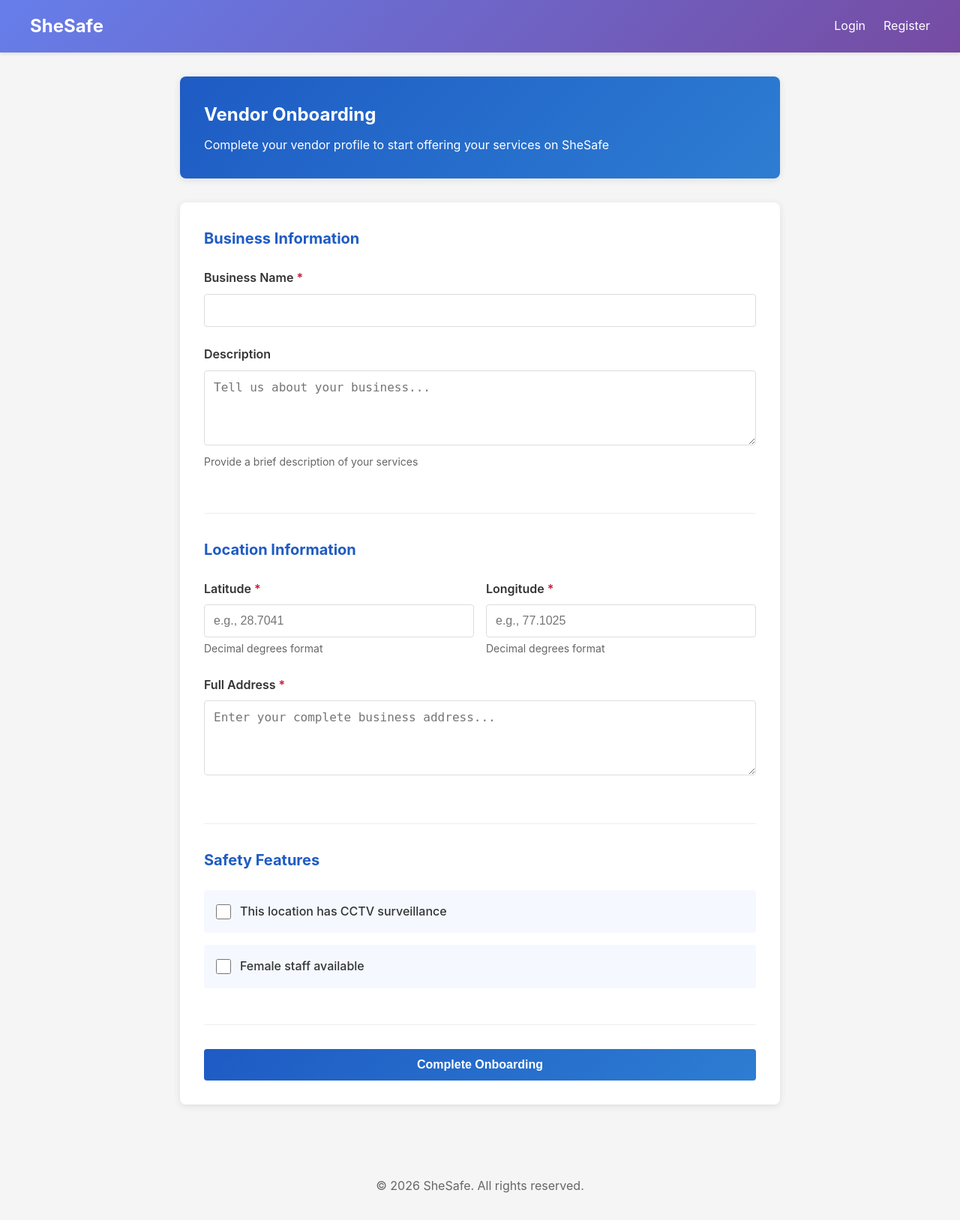
After one commit to 25f1002177/SheSafe, a Flask app: template app/templates/vendor_onboard.html in a window 1280 px wide. The commit adds this page. Shown: the whole page at 75% size. Run offline with Flask 3, Linux system fonts and the light colour scheme; the template is opened without the code that fills it, so the values that code supplies are empty.

Commit message:
Vendor Onboarding implemented

```diff
--- /dev/null
+++ b/app/templates/vendor_onboard.html
@@ -0,0 +1,256 @@
+{% extends "base.html" %}
+
+{% block title %}Vendor Onboarding - SheSafe{% endblock %}
+
+{% block styles %}
+<style>
+    .onboard-container {
+        max-width: 800px;
+        margin: 2rem auto;
+    }
+
+    .onboard-header {
+        background: linear-gradient(135deg, #1e5bc4 0%, #2d7dd2 100%);
+        color: white;
+        padding: 2rem;
+        border-radius: 8px;
+        margin-bottom: 2rem;
+        box-shadow: 0 2px 10px rgba(0, 0, 0, 0.1);
+    }
+
+    .onboard-header h2 {
+        margin-bottom: 0.5rem;
+    }
+
+    .onboard-form {
+        background: white;
+        padding: 2rem;
+        border-radius: 8px;
+        box-shadow: 0 2px 10px rgba(0, 0, 0, 0.1);
+    }
+
+    .form-section {
+        margin-bottom: 2rem;
+        padding-bottom: 2rem;
+        border-bottom: 1px solid #eee;
+    }
+
+    .form-section:last-child {
+        border-bottom: none;
+        margin-bottom: 0;
+        padding-bottom: 0;
+    }
+
+    .form-section h3 {
+        color: #1e5bc4;
+        margin-bottom: 1.5rem;
+        font-size: 1.25rem;
+    }
+
+    .form-group {
+        margin-bottom: 1.5rem;
+    }
+
+    .form-group label {
+        display: block;
+        margin-bottom: 0.5rem;
+        font-weight: 600;
+        color: #333;
+    }
+
+    .form-group label.required::after {
+        content: " *";
+        color: #c41e3a;
+    }
+
+    .form-group input[type="text"],
+    .form-group input[type="number"],
+    .form-group input[type="time"],
+    .form-group textarea {
+        width: 100%;
+        padding: 0.75rem;
+        border: 1px solid #ddd;
+        border-radius: 4px;
+        font-size: 1rem;
+        transition: border-color 0.3s;
+    }
+
+    .form-group input:focus,
+    .form-group textarea:focus {
+        outline: none;
+        border-color: #1e5bc4;
+    }
+
+    .form-group textarea {
+        min-height: 100px;
+        resize: vertical;
+    }
+
+    .form-row {
+        display: grid;
+        grid-template-columns: 1fr 1fr;
+        gap: 1rem;
+    }
+
+    .checkbox-group {
+        display: flex;
+        align-items: center;
+        padding: 1rem;
+        background: #f5f9ff;
+        border-radius: 4px;
+        margin-bottom: 1rem;
+    }
+
+    .checkbox-group input[type="checkbox"] {
+        width: 20px;
+        height: 20px;
+        margin-right: 0.75rem;
+        cursor: pointer;
+    }
+
+    .checkbox-group label {
+        margin: 0;
+        cursor: pointer;
+        font-weight: 500;
+    }
+
+    .conditional-fields {
+        margin-top: 1rem;
+        padding: 1rem;
+        background: #fff9e6;
+        border-left: 3px solid #ffc107;
+        border-radius: 4px;
+        display: none;
+    }
+
+    .conditional-fields.show {
+        display: block;
+    }
+
+    .help-text {
+        font-size: 0.875rem;
+        color: #666;
+        margin-top: 0.25rem;
+    }
+
+    .btn {
+        width: 100%;
+        padding: 0.75rem;
+        background: linear-gradient(135deg, #1e5bc4 0%, #2d7dd2 100%);
+        color: white;
+        border: none;
+        border-radius: 4px;
+        font-size: 1rem;
+        font-weight: 600;
+        cursor: pointer;
+        transition: transform 0.2s;
+    }
+
+    .btn:hover {
+        transform: translateY(-2px);
+    }
+</style>
+{% endblock %}
+
+{% block content %}
+<div class="onboard-container">
+    <div class="onboard-header">
+        <h2>Vendor Onboarding</h2>
+        <p>Complete your vendor profile to start offering your services on SheSafe</p>
+    </div>
+
+    <form method="POST" action="{{ url_for('main.vendor_onboard') }}" class="onboard-form">
+        <!-- Business Information -->
+        <div class="form-section">
+            <h3>Business Information</h3>
+
+            <div class="form-group">
+                <label for="business_name" class="required">Business Name</label>
+                <input type="text" id="business_name" name="business_name" required>
+            </div>
+
+            <div class="form-group">
+                <label for="description">Description</label>
+                <textarea id="description" name="description" placeholder="Tell us about your business..."></textarea>
+                <div class="help-text">Provide a brief description of your services</div>
+            </div>
+        </div>
+
+        <!-- Location Information -->
+        <div class="form-section">
+            <h3>Location Information</h3>
+
+            <div class="form-row">
+                <div class="form-group">
+                    <label for="latitude" class="required">Latitude</label>
+                    <input type="number" id="latitude" name="latitude" step="any" required placeholder="e.g., 28.7041">
+                    <div class="help-text">Decimal degrees format</div>
+                </div>
+
+                <div class="form-group">
+                    <label for="longitude" class="required">Longitude</label>
+                    <input type="number" id="longitude" name="longitude" step="any" required
+                        placeholder="e.g., 77.1025">
+                    <div class="help-text">Decimal degrees format</div>
+                </div>
+            </div>
+
+            <div class="form-group">
+                <label for="address" class="required">Full Address</label>
+                <textarea id="address" name="address" required
+                    placeholder="Enter your complete business address..."></textarea>
+            </div>
+        </div>
+
+        <!-- Safety Features -->
+        <div class="form-section">
+            <h3>Safety Features</h3>
+
+            <div class="checkbox-group">
+                <input type="checkbox" id="has_cctv" name="has_cctv">
+                <label for="has_cctv">This location has CCTV surveillance</label>
+            </div>
+
+            <div class="checkbox-group">
+                <input type="checkbox" id="has_female_staff" name="has_female_staff">
+                <label for="has_female_staff">Female staff available</label>
+            </div>
+
+            <div id="staff-timing-fields" class="conditional-fields">
+                <h4 style="margin-top: 0; margin-bottom: 1rem; color: #1e5bc4;">Female Staff Availability</h4>
+
+                <div class="form-row">
+                    <div class="form-group">
+                        <label for="female_staff_start_time">Start Time</label>
+                        <input type="time" id="female_staff_start_time" name="female_staff_start_time">
+                    </div>
+
+                    <div class="form-group">
+                        <label for="female_staff_end_time">End Time</label>
+                        <input type="time" id="female_staff_end_time" name="female_staff_end_time">
+                    </div>
+                </div>
+            </div>
+        </div>
+
+        <button type="submit" class="btn">Complete Onboarding</button>
+    </form>
+</div>
+
+<script>
+    // Toggle staff timing fields based on has_female_staff checkbox
+    const hasFemaleStaffCheckbox = document.getElementById('has_female_staff');
+    const staffTimingFields = document.getElementById('staff-timing-fields');
+
+    hasFemaleStaffCheckbox.addEventListener('change', function () {
+        if (this.checked) {
+            staffTimingFields.classList.add('show');
+        } else {
+            staffTimingFields.classList.remove('show');
+            // Clear the time fields when hiding
+            document.getElementById('female_staff_start_time').value = '';
+            document.getElementById('female_staff_end_time').value = '';
+        }
+    });
+</script>
+{% endblock %}
```
Also changed, not shown: app/routes.py (+72 -0 lines), app/templates/vendor_dashboard.html (+31 -0 lines).
